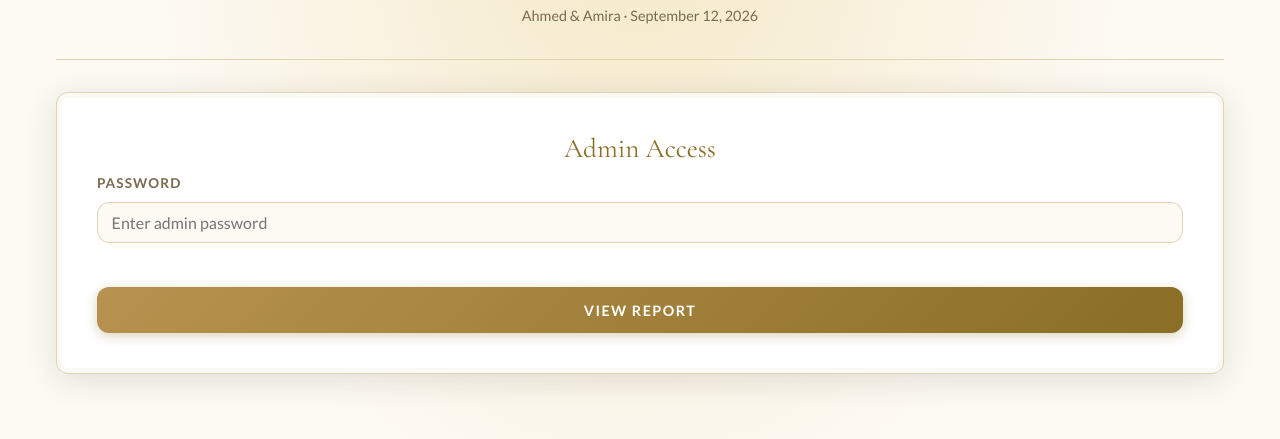
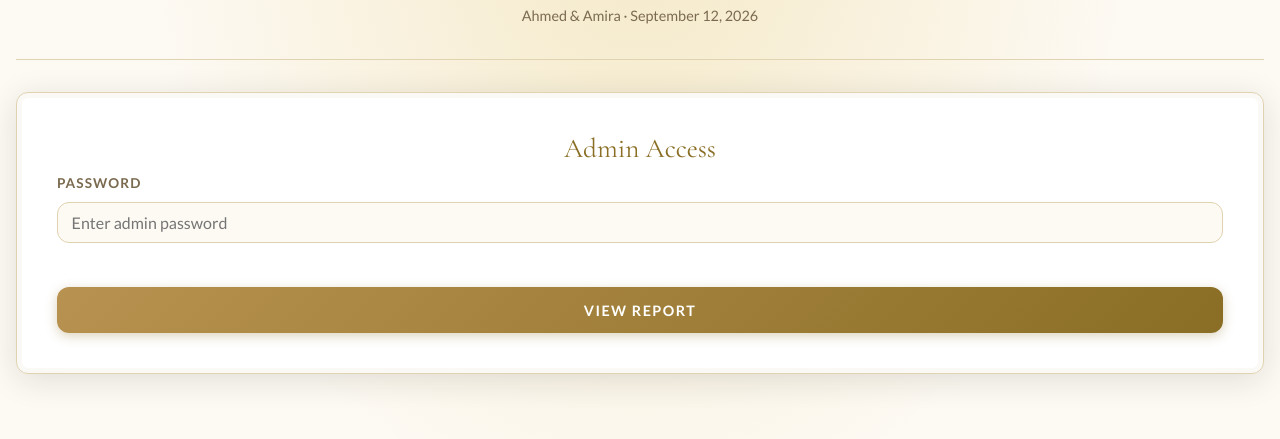
Before and after one commit to aalzubidy/wedding-rsvp, a website: page admin.html in a window 1280 px wide. Shown: the part 81-520 px from the top of the page. Drawn offline with nearby package versions, Linux system fonts and the light colour scheme.

Commit message:
Fixed table

```diff
--- a/admin.html
+++ b/admin.html
@@ -136,7 +136,7 @@
   </style>
 </head>
 <body>
-  <div class="page-wrapper" style="max-width:1200px;">
+  <div class="page-wrapper" style="max-width:1600px;">
 
     <header class="admin-header">
       <h1>RSVP Report</h1>
```
